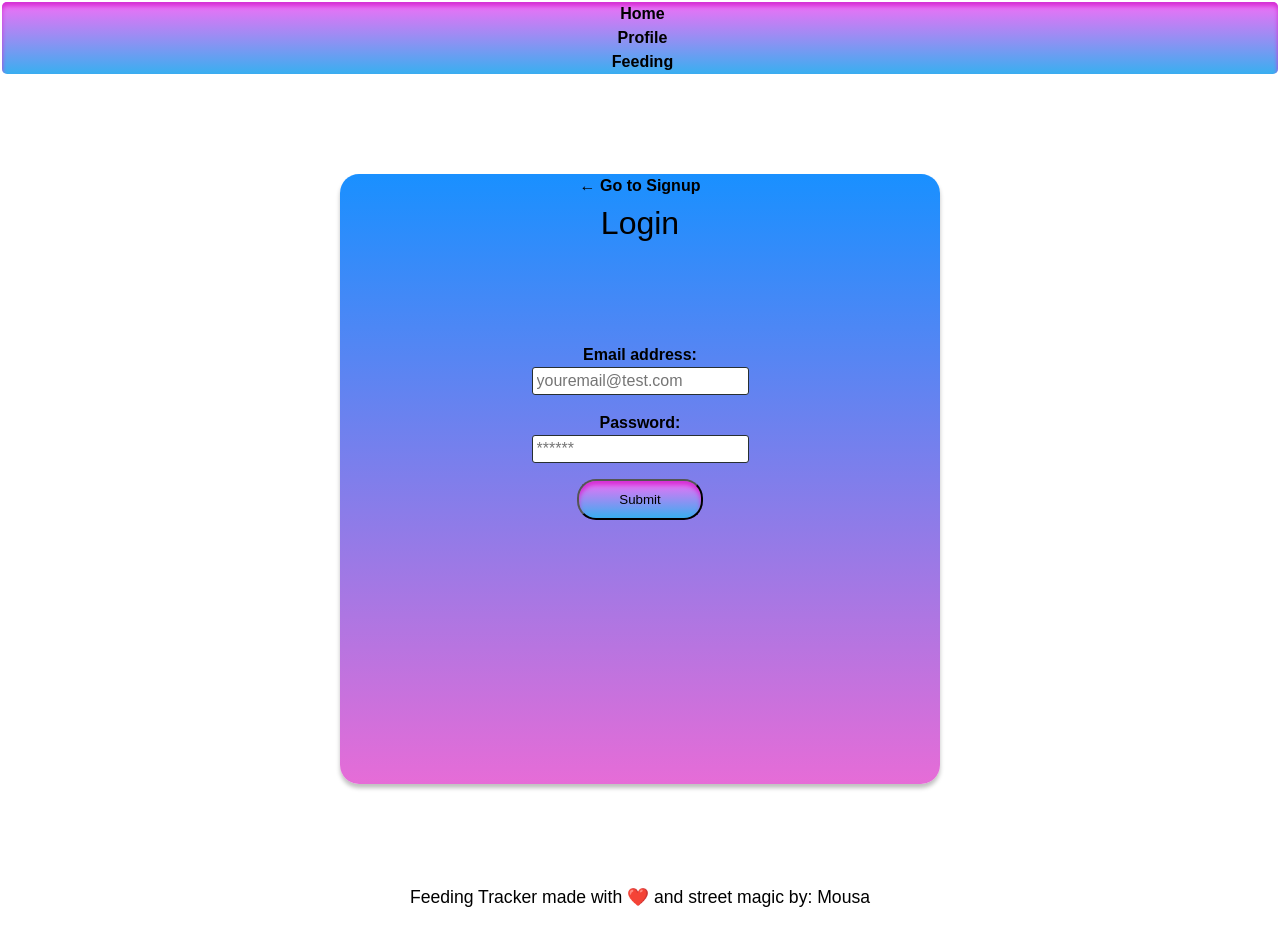
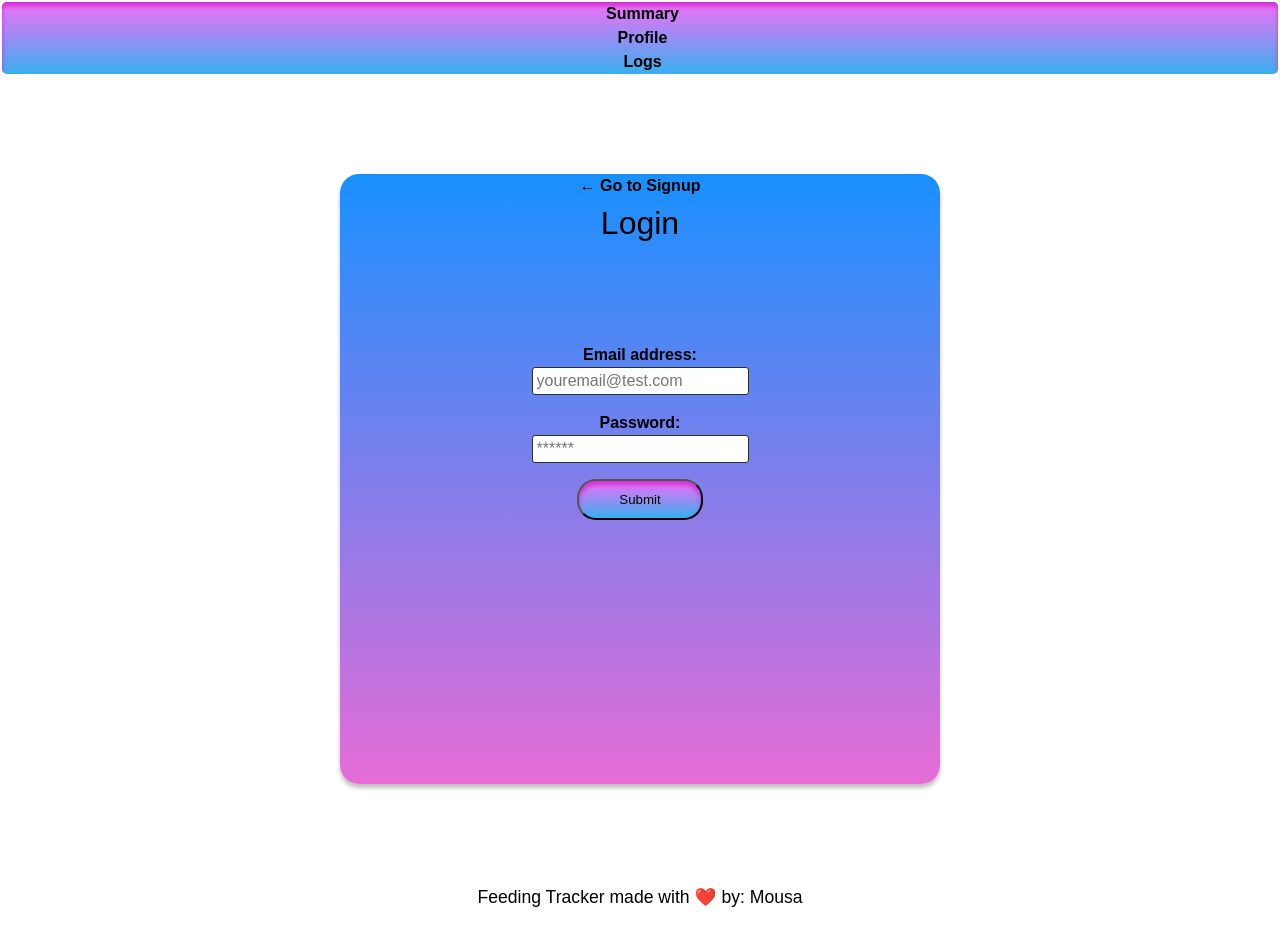
Before and after one commit to mhaddadin1/helloBaby, a React (Create React App) app in the folder client/: page /login in a window 1280 px wide. Built offline with nearby package versions, Linux system fonts and the light colour scheme.

Commit message:
updated pages folders

```diff
--- a/client/src/App.js
+++ b/client/src/App.js
@@ -10,7 +10,8 @@ import { setContext } from "@apollo/client/link/context";
 
 // import { Provider } from "react-redux";s
 
-import Home from "./pages/Home";
+import Summary from "./pages/Summary";
+import Logs from "./pages/Logs";
 import Login from "./pages/Login";
 import Signup from "./pages/Signup";
 import Profile from "./pages/Profile";
@@ -45,10 +46,11 @@ function App() {
           {/* <Provider store={store}> */}
           <Nav></Nav>
           <Routes>
-            <Route path="/" element={<Home />} />
+            <Route path="/" element={<Summary />} />
             <Route path="/login" element={<Login />} />
             <Route path="/signup" element={<Signup />} />
             <Route path="/profile" element={<Profile />} />
+            <Route path="/logs" element={<Logs />} />
           </Routes>
           {/* </Provider> */}
           <Footer />
--- a/client/src/components/Footer/index.js
+++ b/client/src/components/Footer/index.js
@@ -2,9 +2,7 @@ const Footer = () => {
   return (
     <footer className="tac">
       <div className="">
-        <p className="">
-          Feeding Tracker made with ❤️ and street magic by: Mousa
-        </p>
+        <p className="">Feeding Tracker made with ❤️ by: Mousa</p>
       </div>
     </footer>
   );
--- a/client/src/components/Nav/index.js
+++ b/client/src/components/Nav/index.js
@@ -10,13 +10,13 @@ const Navbar = () => {
     <div className="nav1">
       <Nav className="nav2">
         <Nav.Item>
-          <Nav.Link href="/home">Home</Nav.Link>
+          <Nav.Link href="/summary">Summary</Nav.Link>
         </Nav.Item>
         <Nav.Item>
           <Nav.Link href="/profile">Profile</Nav.Link>
         </Nav.Item>
         <Nav.Item>
-          <Nav.Link href="/feeding">Feeding</Nav.Link>
+          <Nav.Link href="/logs">Logs</Nav.Link>
         </Nav.Item>
       </Nav>
     </div>
--- a/client/src/pages/Home.js
+++ /dev/null
@@ -1,7 +0,0 @@
-import React from "react";
-
-const Home = () => {
-  return <div className="center">Home</div>;
-};
-
-export default Home;
```
Also changed, not shown: client/src/pages/FeedingPage.js (deleted, +0 -7 lines).
